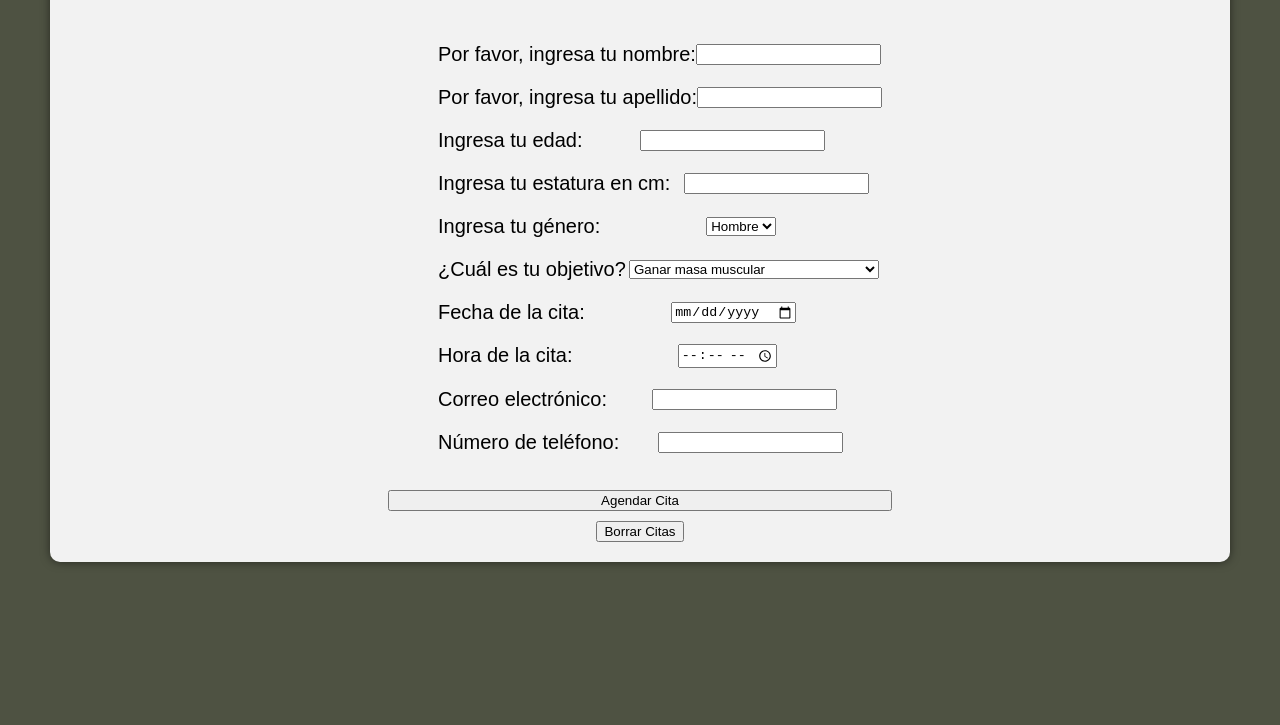
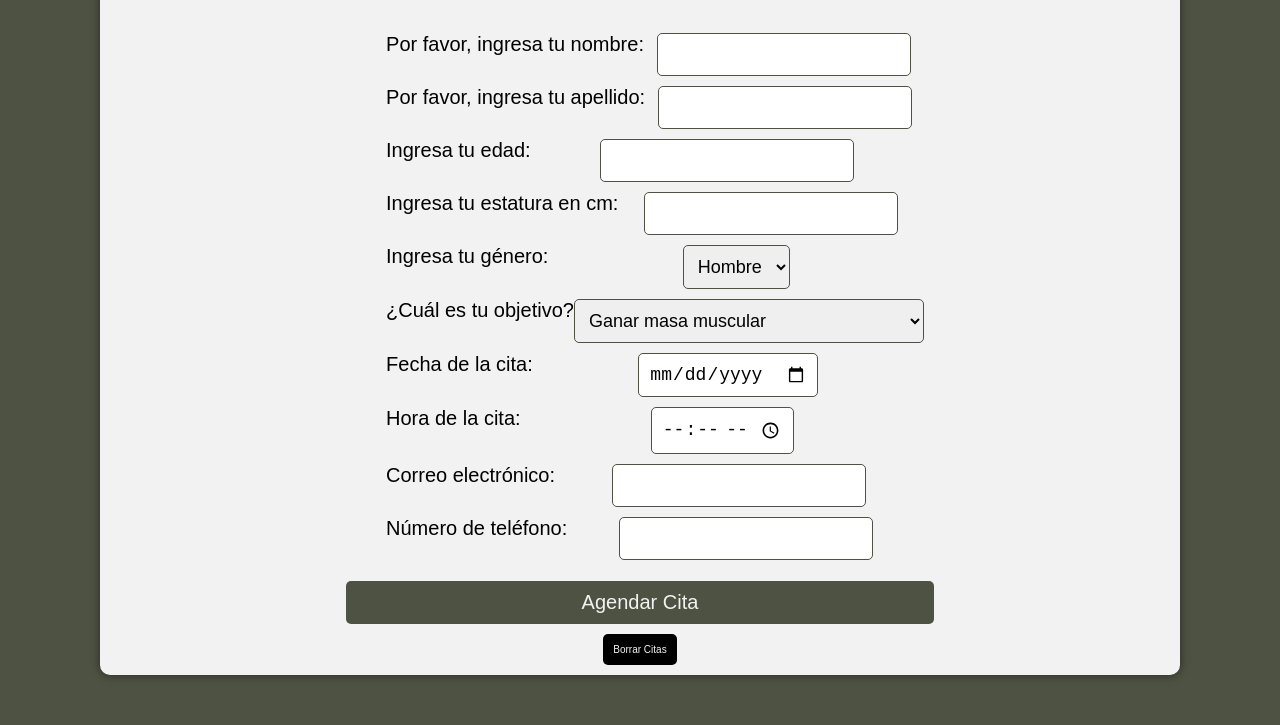
Before and after one commit to yohesmihtc/CODERHOUSE-jAVASCRIPT, a plain HTML site: page index.html in a window 1280 px wide. Shown: the part 143-868 px from the top of the page. Before the commit the page ends 800 px from the top, so only its background shows below. Drawn offline with Linux system fonts and the light colour scheme.

Commit message:
Ultima ENTREGA CODERHOUSE

```diff
--- a/css/styles.css
+++ b/css/styles.css
@@ -9,11 +9,8 @@ div {
     background-color: #F2F2F2;
     box-shadow: 0 0 10px rgba(0, 0, 0, 0.5);
     border-radius: 10px;
-    padding: 20px;
-    margin: 50px;
-    top: 0;
-    left: 0;
-    right: 0;
+    padding: 10px;
+    margin: 50px 100px;
     text-align: center;
     z-index: 1;
     display: flex;
@@ -21,21 +18,64 @@ div {
     justify-content: space-between;
     align-items: center;
     gap: 10px;
-    position: relative;
 }
 
 div form {
     display: flex;
     flex-direction: column;
-    gap: 10px;
+    gap: 5px;
 }
 
 form ul li {
     margin: 0;
-    padding: 10px;
+    padding: 10px 10px 0 0;
     font-size: 20px;
     list-style: none;
     display: flex;
     justify-content: space-between;
-    align-items: center;
+
 }
+
+form ul li input {
+    padding: 10px;
+    font-size: 18px;
+    border: 1px solid #4E5242;
+    border-radius: 5px;
+}
+form ul li select {
+    padding: 10px;
+    font-size: 18px;
+    border: 1px solid #4E5242;
+    border-radius: 5px;
+}
+
+
+#formularioUsuario button {
+    padding: 10px;
+    font-size: 20px;
+    background-color: #4E5242;
+    color: #F2F2F2;
+    border: none;
+    border-radius: 5px;
+    cursor: pointer;
+}
+
+#formularioUsuario button:hover {
+    background-color: #000000;
+    color: #dddddd;
+}
+
+
+#borrarCitas{
+    padding: 10px;
+    font-size: 10px;
+    background-color: #000000;
+    color: #F2F2F2;
+    border: none;
+    border-radius: 5px;
+    cursor: pointer;
+}
+button#borrarCitas:hover {
+    background-color: #b90000;
+    color: #000000;
+}
--- a/js/storage.js
+++ b/js/storage.js
@@ -8,7 +8,7 @@ const borrarDeStorage = (clave) => {
     localStorage.removeItem(clave);
 };
 
-// Funcion para obtener datos de un archivo JSON local
+// Funcion para obtener datos de un archivo jsn local
 const obtenerDatos = async (url) => {
     try {
         const response = await fetch(url);
```
